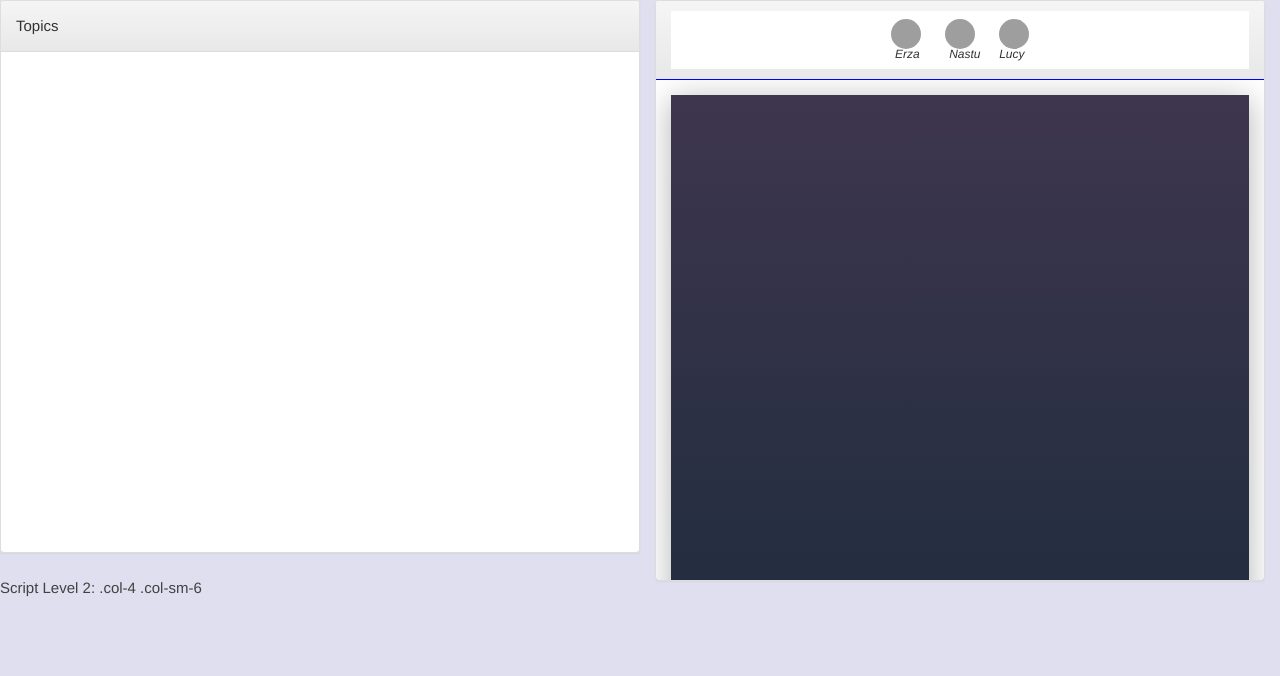
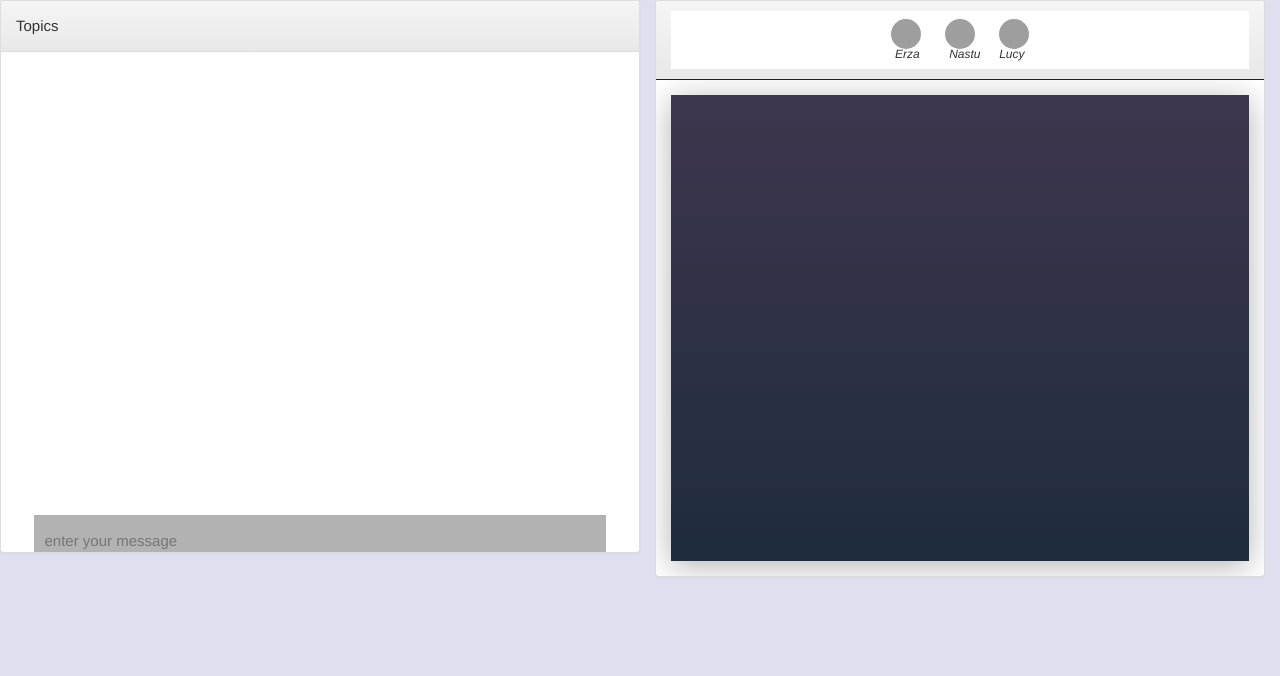
Before and after one commit to asam-hack24/CoLab, a Flask app: template app/templates/UI.html in a window 1280 px wide. Shown: the top 676 px of the page. Run offline with Flask 2, Linux system fonts and the light colour scheme; the template is opened without the code that fills it, so the values that code supplies are empty; some libraries are stand-ins or nearby versions; grey boxes are pictures that could not be loaded.

Commit message:
Modified html and css scripts

```diff
--- a/app/static/UI_style.css
+++ b/app/static/UI_style.css
@@ -3,6 +3,7 @@
 }
 body {
   min-height: 100%;
+  overflow-y: hidden;
 }
 .panel-body{
 	max-height: 500px;
@@ -65,8 +66,8 @@
 
 .bubble {
   float: left;
-  width: auto;
-  max-width: 80%;
+  width: 100%;
+  max-width: 100%;
   position: relative;
   clear: both;
   background: #95c2fd;
@@ -120,7 +121,7 @@
 
 .chat-control {
   padding: 1.2em;
-  margin-top: 495px;
+  margin-top: 430px;
 }
 
 .chat-input {
--- a/app/templates/UI.html
+++ b/app/templates/UI.html
@@ -50,9 +50,6 @@
             </div>
 
           </div>
-          <div class="col" style="border-color: red;"> Script
-            Level 2: .col-4 .col-sm-6
-          </div>
         </div>
     </div>
 
@@ -78,7 +75,7 @@
     <div class="chat-container active" id='cont1'>
 
       <div class="bubble">
-        <p>LWHAT!!!!!!</p>
+        <p>test </p>
       </div>
       <span class="datestamp">May 20, 2016, 4:16 PM</span>
 
@@ -109,61 +106,16 @@
       <div class="bubble">
         <p>HEY!!!!!!!!!!!!</p>
       </div>
-      <span class="datestamp">May 20, 2016, 4:16 PM</span>
 
-
-      <div class="bubble bubble-alt">
-        <p>Aenean ac magna rutrum, finibus est at, venenatis ipsum. Etiam egestas venenatis semper. Sed a neque sed sem lacinia finibus ac nec nisi.</p>
-      </div>
-      <span class="datestamp  dt-alt">May 20, 2016, 4:17 PM</span>
-
-
-      <div class="bubble">
-        <p>Interdum et malesuada fames ac ante ipsum primis in faucibus. Ut facilisis justo in nisl elementum, at fermentum augue tempor. </p>
-      </div>
-
-      <div class="bubble">
-        <p>Aliquam feugiat tortor ac massa commodo convallis sit amet ultricies urna. Sed pharetra augue ac sapien varius, at vulputate velit pretium.</p>
-      </div>
-      <span class="datestamp">May 20, 2016, 4:20 PM</span>
-
-      <div class="bubble bubble-alt">
-        <p>Quisque sit amet nulla nibh. Mauris eu lacus sed orci rhoncus cursus nec et enim. Phasellus finibus luctus mi ac sodales. Integer efficitur gravida mauris in eleifend. Maecenas ac interdum mi.</p>
-      </div>
-      <span class="datestamp  dt-alt">May 20, 2016, 4:22 PM</span>
     </div>
     <div class="chat-container" id='cont3'>
-      <div class="bubble">
-        <p>Lorem ipsum dolor sit amet, consectetur adipiscing elit. Quisque ut sapien vitae eros consectetur vehicula lacinia at nibh. Interdum et malesuada fames ac ante ipsum primis in faucibus. Vestibulum aliquet elit nec erat rutrum rutrum. Mauris ligula
-          magna, dignissim id tortor eu, aliquet dapibus ipsum</p>
-      </div>
-      <span class="datestamp">May 20, 2016, 4:16 PM</span>
 
-
-      <div class="bubble bubble-alt">
-        <p>Aenean ac magna rutrum, finibus est at, venenatis ipsum. Etiam egestas venenatis semper. Sed a neque sed sem lacinia finibus ac nec nisi.</p>
-      </div>
-      <span class="datestamp  dt-alt">May 20, 2016, 4:17 PM</span>
-
-
-      <div class="bubble">
-        <p>Interdum et malesuada fames ac ante ipsum primis in faucibus. Ut facilisis justo in nisl elementum, at fermentum augue tempor. </p>
-      </div>
-
-      <div class="bubble">
-        <p>Aliquam feugiat tortor ac massa commodo convallis sit amet ultricies urna. Sed pharetra augue ac sapien varius, at vulputate velit pretium.</p>
-      </div>
-      <span class="datestamp">May 20, 2016, 4:20 PM</span>
-
-      <div class="bubble bubble-alt">
-        <p>Quisque sit amet nulla nibh. Mauris eu lacus sed orci rhoncus cursus nec et enim. Phasellus finibus luctus mi ac sodales. Integer efficitur gravida mauris in eleifend. Maecenas ac interdum mi.</p>
-      </div>
-      <span class="datestamp  dt-alt">May 20, 2016, 4:22 PM</span>
     </div>
 
   </div>
   <div class="chat-control">
-    <input class="chat-input" type="text" placeholder="enter your message" />
+  <!--
+    <input class="chat-input" type="text" placeholder="enter your message" />-->
   </div>
 </div>
 
```
